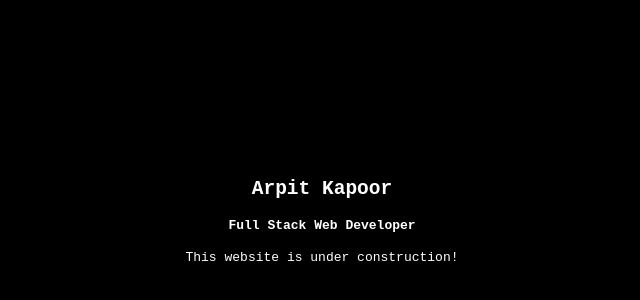
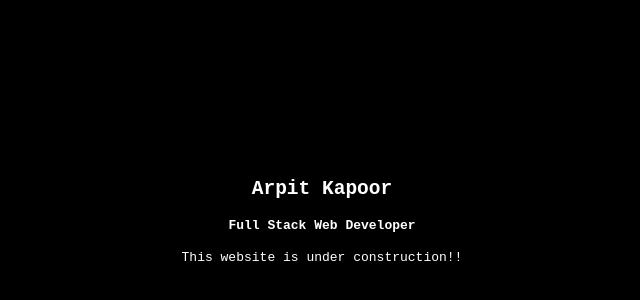
Before and after one commit to arpitkapoor97/profile, a plain HTML site: page index.html in a window 1280 px wide. Shown: the part 180-480 px from the top of the page, 318-958 px from the left. Drawn offline with Linux system fonts and the light colour scheme.

Commit message:
test deployment

```diff
--- a/index.html
+++ b/index.html
@@ -28,7 +28,7 @@
         <article>
             <h1>Arpit Kapoor</h1>
             <h4>Full Stack Web Developer</h4>
-            <p>This website is under construction!</p>
+            <p>This website is under construction!!</p>
         </article>
     </main>
 </body>
```
